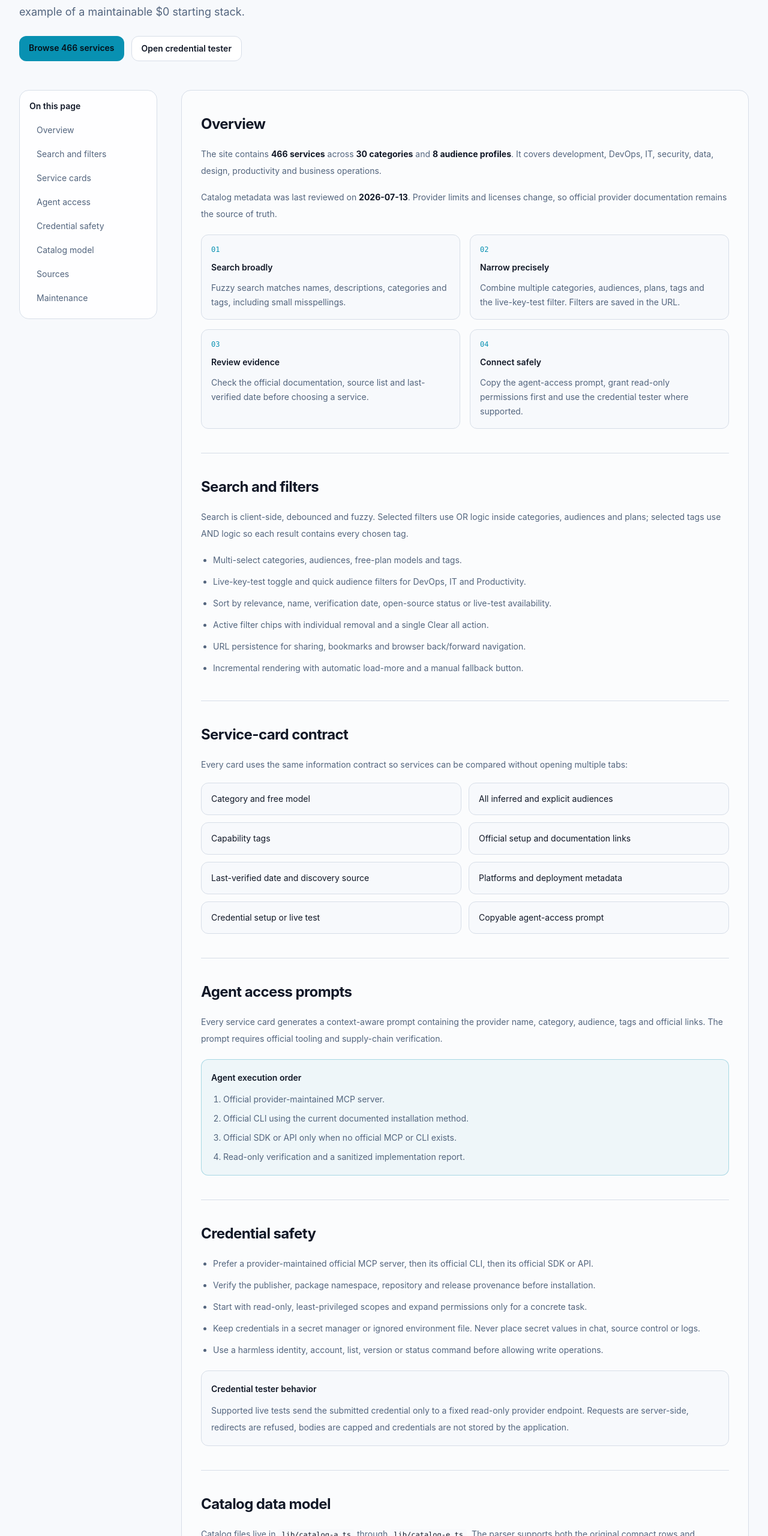
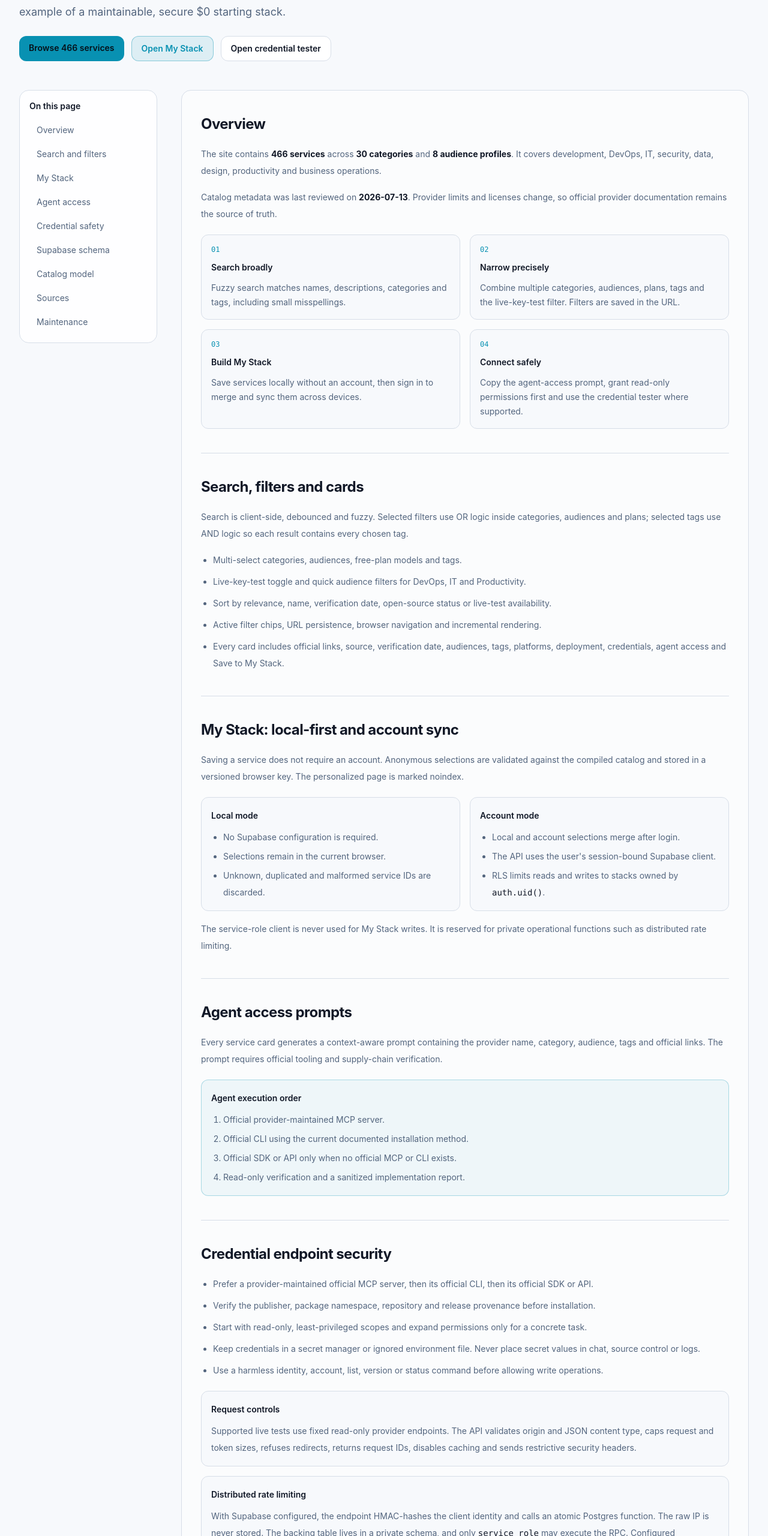
Before and after one commit to yishaik/free-stack-starter, a Next.js app: page /docs in a window 1280 px wide. Shown: the part 239-2800 px from the top of the page at 60% size. Built offline with nearby package versions, Linux system fonts and the light colour scheme.

Commit message:
Document local-first stacks RLS and distributed limits

```diff
--- a/app/docs/page.tsx
+++ b/app/docs/page.tsx
@@ -5,13 +5,13 @@ import { AUDIENCES, CATEGORIES, LAST_REVIEWED, SERVICES } from '@/lib/services'
 
 export const metadata: Metadata = {
   title: 'Docs',
-  description: 'Use, extend and safely maintain the Free Stack Directory and its agent-access and credential workflows.',
+  description: 'Use, extend and safely maintain the Free Stack Directory, My Stack, agent access, and credential workflows.',
 }
 
 const STEPS = [
   ['Search broadly', 'Fuzzy search matches names, descriptions, categories and tags, including small misspellings.'],
   ['Narrow precisely', 'Combine multiple categories, audiences, plans, tags and the live-key-test filter. Filters are saved in the URL.'],
-  ['Review evidence', 'Check the official documentation, source list and last-verified date before choosing a service.'],
+  ['Build My Stack', 'Save services locally without an account, then sign in to merge and sync them across devices.'],
   ['Connect safely', 'Copy the agent-access prompt, grant read-only permissions first and use the credential tester where supported.'],
 ]
 
@@ -48,10 +48,11 @@ export default function DocsPage() {
           <p className="font-mono text-xs uppercase tracking-[0.18em] text-accent">Product documentation</p>
           <h1 className="mt-2 text-4xl font-black tracking-tight text-ink sm:text-5xl">Free Stack Directory docs</h1>
           <p className="mt-5 max-w-3xl text-lg leading-8 text-muted">
-            The project is both a curated directory of free and open-source tools and a real-world example of a maintainable $0 starting stack.
+            The project is both a curated directory of free and open-source tools and a real-world example of a maintainable, secure $0 starting stack.
           </p>
           <div className="mt-6 flex flex-wrap gap-3 text-sm">
             <Link href="/#directory" className="rounded-xl bg-accent px-4 py-2.5 font-semibold text-[#06111a]">Browse {SERVICES.length} services</Link>
+            <Link href="/my-stack" className="rounded-xl border border-accent/40 bg-accent/10 px-4 py-2.5 font-semibold text-accent hover:border-accent">Open My Stack</Link>
             <Link href="/test-keys" className="rounded-xl border border-line bg-panel px-4 py-2.5 font-semibold text-ink hover:border-accent">Open credential tester</Link>
           </div>
         </div>
@@ -63,9 +64,10 @@ export default function DocsPage() {
               <div className="grid gap-1 text-muted">
                 <a href="#overview" className="rounded-lg px-3 py-2 hover:bg-bg hover:text-ink">Overview</a>
                 <a href="#search" className="rounded-lg px-3 py-2 hover:bg-bg hover:text-ink">Search and filters</a>
-                <a href="#cards" className="rounded-lg px-3 py-2 hover:bg-bg hover:text-ink">Service cards</a>
+                <a href="#my-stack" className="rounded-lg px-3 py-2 hover:bg-bg hover:text-ink">My Stack</a>
                 <a href="#agent-access" className="rounded-lg px-3 py-2 hover:bg-bg hover:text-ink">Agent access</a>
                 <a href="#credentials" className="rounded-lg px-3 py-2 hover:bg-bg hover:text-ink">Credential safety</a>
+                <a href="#supabase" className="rounded-lg px-3 py-2 hover:bg-bg hover:text-ink">Supabase schema</a>
                 <a href="#catalog" className="rounded-lg px-3 py-2 hover:bg-bg hover:text-ink">Catalog model</a>
                 <a href="#sources" className="rounded-lg px-3 py-2 hover:bg-bg hover:text-ink">Sources</a>
                 <a href="#maintenance" className="rounded-lg px-3 py-2 hover:bg-bg hover:text-ink">Maintenance</a>
@@ -92,25 +94,38 @@ export default function DocsPage() {
               </div>
             </Section>
 
-            <Section id="search" title="Search and filters">
+            <Section id="search" title="Search, filters and cards">
               <p>Search is client-side, debounced and fuzzy. Selected filters use OR logic inside categories, audiences and plans; selected tags use AND logic so each result contains every chosen tag.</p>
               <ul className="mt-4 list-disc space-y-2 pl-5">
                 <li>Multi-select categories, audiences, free-plan models and tags.</li>
                 <li>Live-key-test toggle and quick audience filters for DevOps, IT and Productivity.</li>
                 <li>Sort by relevance, name, verification date, open-source status or live-test availability.</li>
-                <li>Active filter chips with individual removal and a single Clear all action.</li>
-                <li>URL persistence for sharing, bookmarks and browser back/forward navigation.</li>
-                <li>Incremental rendering with automatic load-more and a manual fallback button.</li>
+                <li>Active filter chips, URL persistence, browser navigation and incremental rendering.</li>
+                <li>Every card includes official links, source, verification date, audiences, tags, platforms, deployment, credentials, agent access and Save to My Stack.</li>
               </ul>
             </Section>
 
-            <Section id="cards" title="Service-card contract">
-              <p>Every card uses the same information contract so services can be compared without opening multiple tabs:</p>
-              <div className="mt-4 grid gap-3 sm:grid-cols-2">
-                {['Category and free model', 'All inferred and explicit audiences', 'Capability tags', 'Official setup and documentation links', 'Last-verified date and discovery source', 'Platforms and deployment metadata', 'Credential setup or live test', 'Copyable agent-access prompt'].map((item) => (
-                  <div key={item} className="rounded-xl border border-line bg-bg px-4 py-3 text-ink">{item}</div>
-                ))}
+            <Section id="my-stack" title="My Stack: local-first and account sync">
+              <p>Saving a service does not require an account. Anonymous selections are validated against the compiled catalog and stored in a versioned browser key. The personalized page is marked noindex.</p>
+              <div className="mt-5 grid gap-4 sm:grid-cols-2">
+                <div className="rounded-xl border border-line bg-bg p-4">
+                  <h3 className="font-semibold text-ink">Local mode</h3>
+                  <ul className="mt-2 list-disc space-y-1 pl-5">
+                    <li>No Supabase configuration is required.</li>
+                    <li>Selections remain in the current browser.</li>
+                    <li>Unknown, duplicated and malformed service IDs are discarded.</li>
+                  </ul>
+                </div>
+                <div className="rounded-xl border border-line bg-bg p-4">
+                  <h3 className="font-semibold text-ink">Account mode</h3>
+                  <ul className="mt-2 list-disc space-y-1 pl-5">
+                    <li>Local and account selections merge after login.</li>
+                    <li>The API uses the user's session-bound Supabase client.</li>
+                    <li>RLS limits reads and writes to stacks owned by <code className="text-ink">auth.uid()</code>.</li>
+                  </ul>
+                </div>
               </div>
+              <p className="mt-4">The service-role client is never used for My Stack writes. It is reserved for private operational functions such as distributed rate limiting.</p>
             </Section>
 
             <Section id="agent-access" title="Agent access prompts">
@@ -126,20 +141,34 @@ export default function DocsPage() {
               </div>
             </Section>
 
-            <Section id="credentials" title="Credential safety">
+            <Section id="credentials" title="Credential endpoint security">
               <ul className="list-disc space-y-2 pl-5">
                 {SECURITY_RULES.map((rule) => <li key={rule}>{rule}</li>)}
               </ul>
               <div className="mt-5 rounded-xl border border-line bg-bg p-4">
-                <h3 className="font-semibold text-ink">Credential tester behavior</h3>
-                <p className="mt-2">Supported live tests send the submitted credential only to a fixed read-only provider endpoint. Requests are server-side, redirects are refused, bodies are capped and credentials are not stored by the application.</p>
+                <h3 className="font-semibold text-ink">Request controls</h3>
+                <p className="mt-2">Supported live tests use fixed read-only provider endpoints. The API validates origin and JSON content type, caps request and token sizes, refuses redirects, returns request IDs, disables caching and sends restrictive security headers.</p>
               </div>
+              <div className="mt-4 rounded-xl border border-line bg-bg p-4">
+                <h3 className="font-semibold text-ink">Distributed rate limiting</h3>
+                <p className="mt-2">With Supabase configured, the endpoint HMAC-hashes the client identity and calls an atomic Postgres function. The raw IP is never stored. The backing table lives in a private schema, and only <code className="text-ink">service_role</code> may execute the RPC. Configured production deployments fail closed if rate-limit storage is unavailable.</p>
+              </div>
+            </Section>
+
+            <Section id="supabase" title="Supabase schema and environment">
+              <p>Run <code className="rounded bg-bg px-1.5 py-0.5 font-mono text-xs text-ink">supabase/schema.sql</code> to create profiles, stacks, RLS policies, the private limiter table and its atomic RPC.</p>
+              <pre className="mt-5 overflow-x-auto rounded-xl border border-line bg-bg p-4 font-mono text-xs leading-6 text-ink"><code>{`NEXT_PUBLIC_SUPABASE_URL=
+NEXT_PUBLIC_SUPABASE_ANON_KEY=
+SUPABASE_SERVICE_ROLE_KEY=
+RATE_LIMIT_SECRET=
+NEXT_PUBLIC_SITE_URL=`}</code></pre>
+              <p className="mt-4">Generate <code className="text-ink">RATE_LIMIT_SECRET</code> with <code className="text-ink">openssl rand -base64 32</code>. Keep the service-role key and rate-limit secret server-only.</p>
             </Section>
 
             <Section id="catalog" title="Catalog data model">
               <p>Catalog files live in <code className="rounded bg-bg px-1.5 py-0.5 font-mono text-xs text-ink">lib/catalog-a.ts</code> through <code className="rounded bg-bg px-1.5 py-0.5 font-mono text-xs text-ink">lib/catalog-e.ts</code>. The parser supports both the original compact rows and extended metadata.</p>
               <pre className="mt-5 overflow-x-auto rounded-xl border border-line bg-bg p-4 font-mono text-xs leading-6 text-ink"><code>{'Name|category|audiences|plan|summary|signup|docs|tags|testerId|lastVerified|source|platforms|deployment'}</code></pre>
-              <p className="mt-4">Legacy rows receive the catalog review date and repository source automatically. Categories and tags infer additional audiences, allowing the existing catalog to support DevOps, IT, security, data, productivity and operations without a destructive migration.</p>
+              <p className="mt-4">Legacy rows receive the catalog review date and repository source automatically. Categories and tags infer additional audiences without a destructive migration.</p>
             </Section>
 
             <Section id="sources" title="Curated sources">
@@ -151,7 +180,7 @@ export default function DocsPage() {
                   </a>
                 ))}
               </div>
-              <p className="mt-4">Awesome lists are discovery sources, not automatic imports. Each added entry should still use official provider URLs and be reviewed for maintenance, licensing and free-use eligibility.</p>
+              <p className="mt-4">Awesome lists are discovery sources, not automatic imports. Each entry still uses official provider URLs and is reviewed for maintenance, licensing and free-use eligibility.</p>
             </Section>
 
             <Section id="maintenance" title="Maintenance and validation">
@@ -161,7 +190,7 @@ npm run catalog:validate
 npm run catalog:stats
 npm run build
 npm run check`}</code></pre>
-              <p className="mt-4">GitHub Actions runs type checking, dependency-free Node tests, catalog validation and a production build on every pull request. The validator checks metadata completeness and reports category, audience and source coverage.</p>
+              <p className="mt-4">Tests cover catalog parsing, fuzzy filters, URL state, stack validation, HMAC hashing, rate-limit windows and pruning. GitHub Actions and Vercel builds run the full validation pipeline.</p>
               <a href="https://github.com/yishaik/free-stack-starter" target="_blank" rel="noreferrer" className="mt-5 inline-flex font-semibold text-accent hover:underline">Open the repository ↗</a>
             </Section>
           </div>
```
